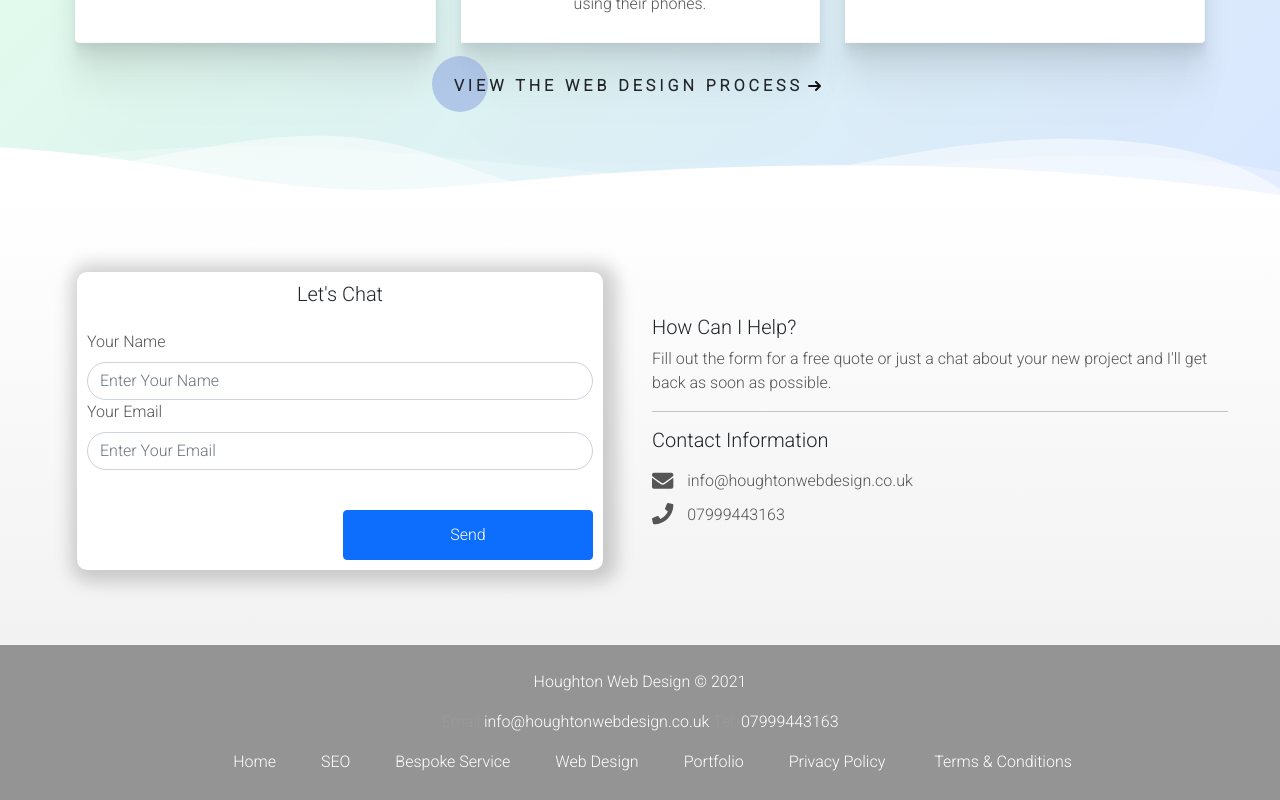
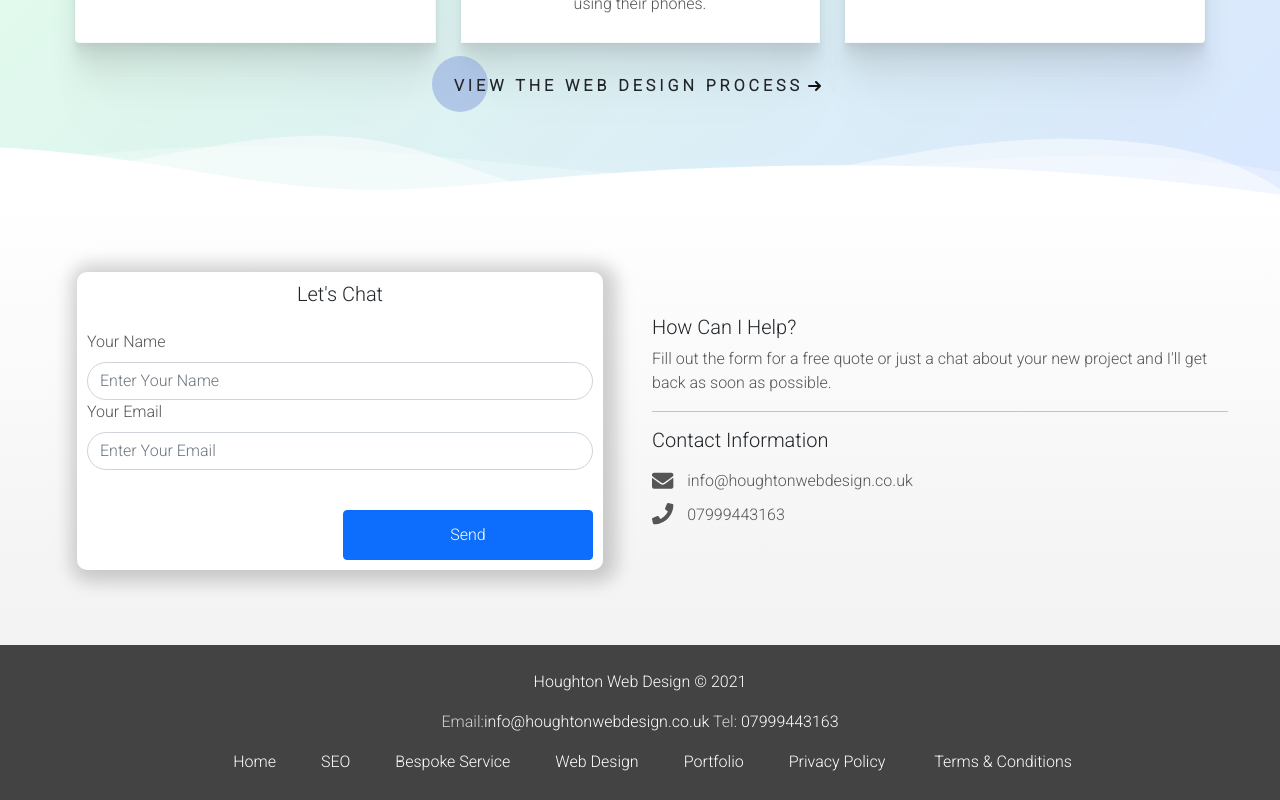
Before and after one commit to jordanhoughton74-git/Houghton-Web-Design, a Next.js app: page / in a window 1280 px wide. Shown: the part 2138-2938 px from the top of the page. Built offline with nearby package versions, Linux system fonts and the light colour scheme.

Commit message:
fix footer

```diff
--- a/styles/globals.css
+++ b/styles/globals.css
@@ -376,7 +376,7 @@ a:hover {
 
 .footer-custom {
   text-align: center;
-  background-color: #949494;
+  background-color: #434343;
   color: white;
   padding-top: 2%;
   padding-bottom: 2%;
@@ -384,7 +384,7 @@ a:hover {
 }
 
 .footer-text {
-  color: #9a9a9a;
+  color: #d2d2d2;
 }
 
 .footerlink {
```
